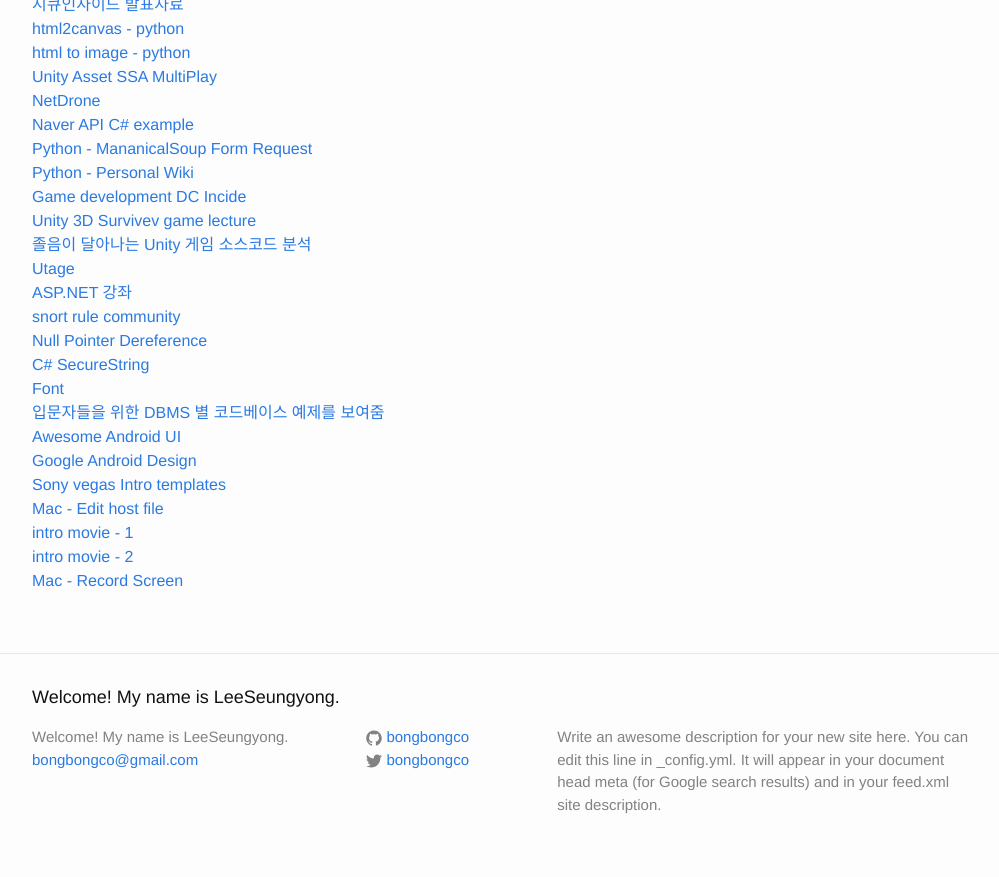
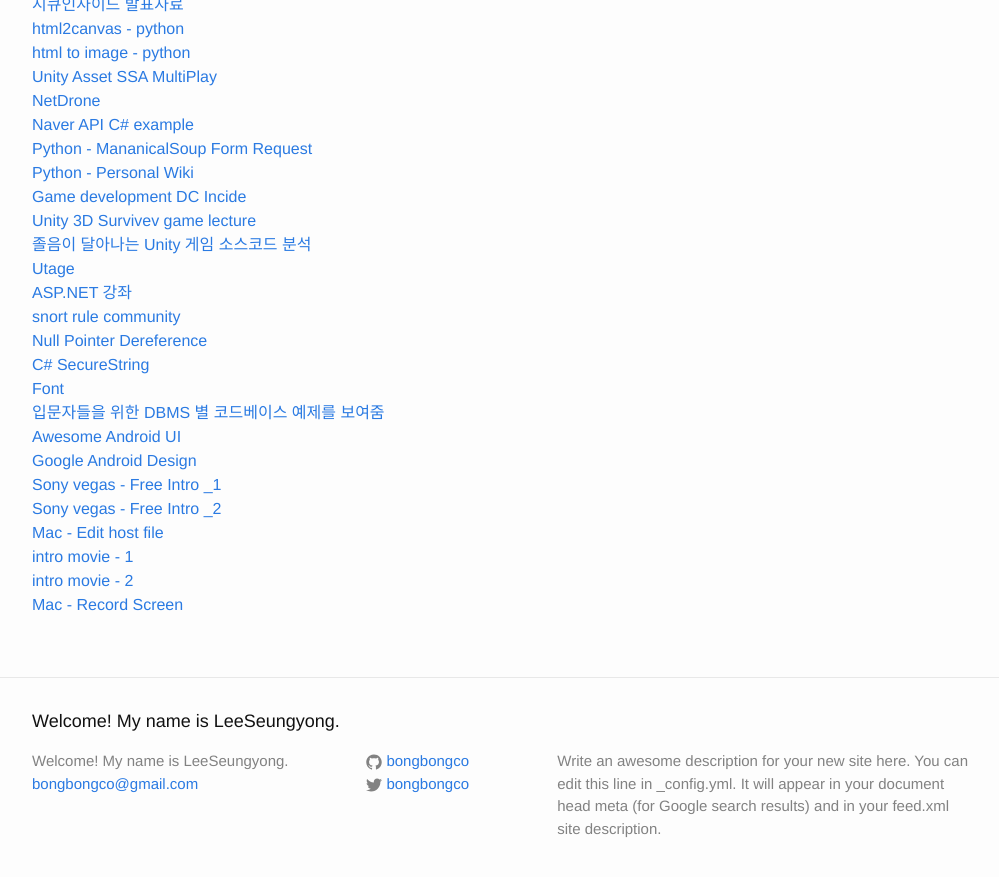
Before and after one commit to LktProgrammer/bongbongco.github.io, a Jekyll site: the page built from _posts/2016-07-22-Website-List.markdown, in a window 1280 px wide and 900 px high, scrolled down 2535 px. Shown: the top 877 px of the window, without its empty margins (138-1137 px from the left). Built offline with Jekyll 4.4.1, drawn with Linux system fonts in a browser that asks for light colours.

Commit message:
Update 2016-07-22-Website-List.markdown

```diff
--- a/_posts/2016-07-22-Website-List.markdown
+++ b/_posts/2016-07-22-Website-List.markdown
@@ -120,7 +120,8 @@ title: 참고할 웹 사이트들.
 [입문자들을 위한 DBMS 별 코드베이스 예제를 보여줌](https://vladmihalcea.com/2016/11/08/a-beginners-guide-to-sql-injection-and-how-you-should-prevent-it/?platform=hootsuite)
 [Awesome Android UI](https://github.com/wasabeef/awesome-android-ui)
 [Google Android Design](https://developer.android.com/design/index.html)
-[Sony vegas Intro templates](http://www.ravenprodesign.com/)
+[Sony vegas - Free Intro _1](http://www.ravenprodesign.com/)
+[Sony vegas - Free Intro _2](http://www.velosofy.com/templates/sony-vegas)
 [Mac - Edit host file](http://mingu.kr/74)
 [intro movie - 1](http://www.intromaker.net/)
 [intro movie - 2](http://introchamp.com/)
```
